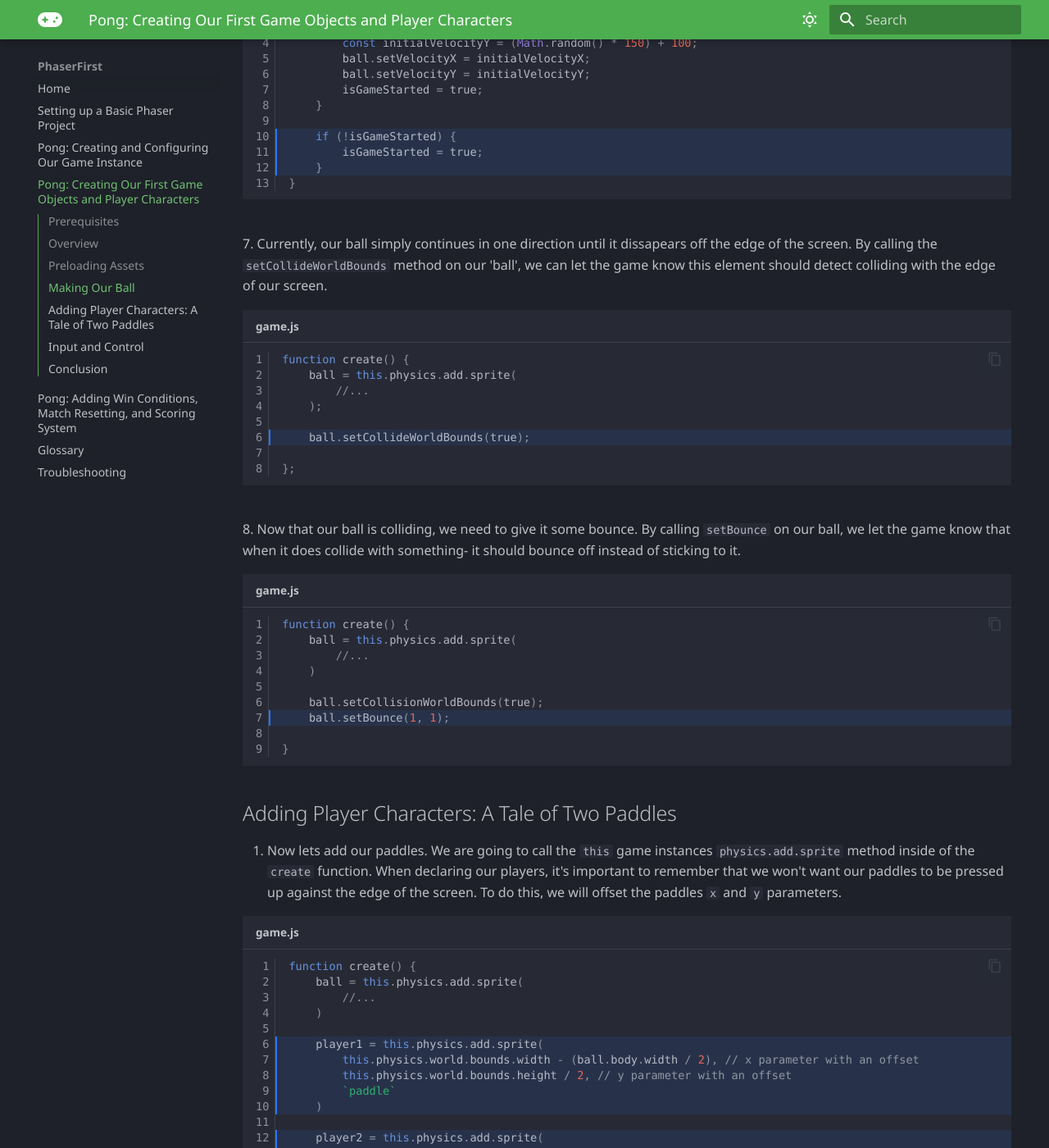
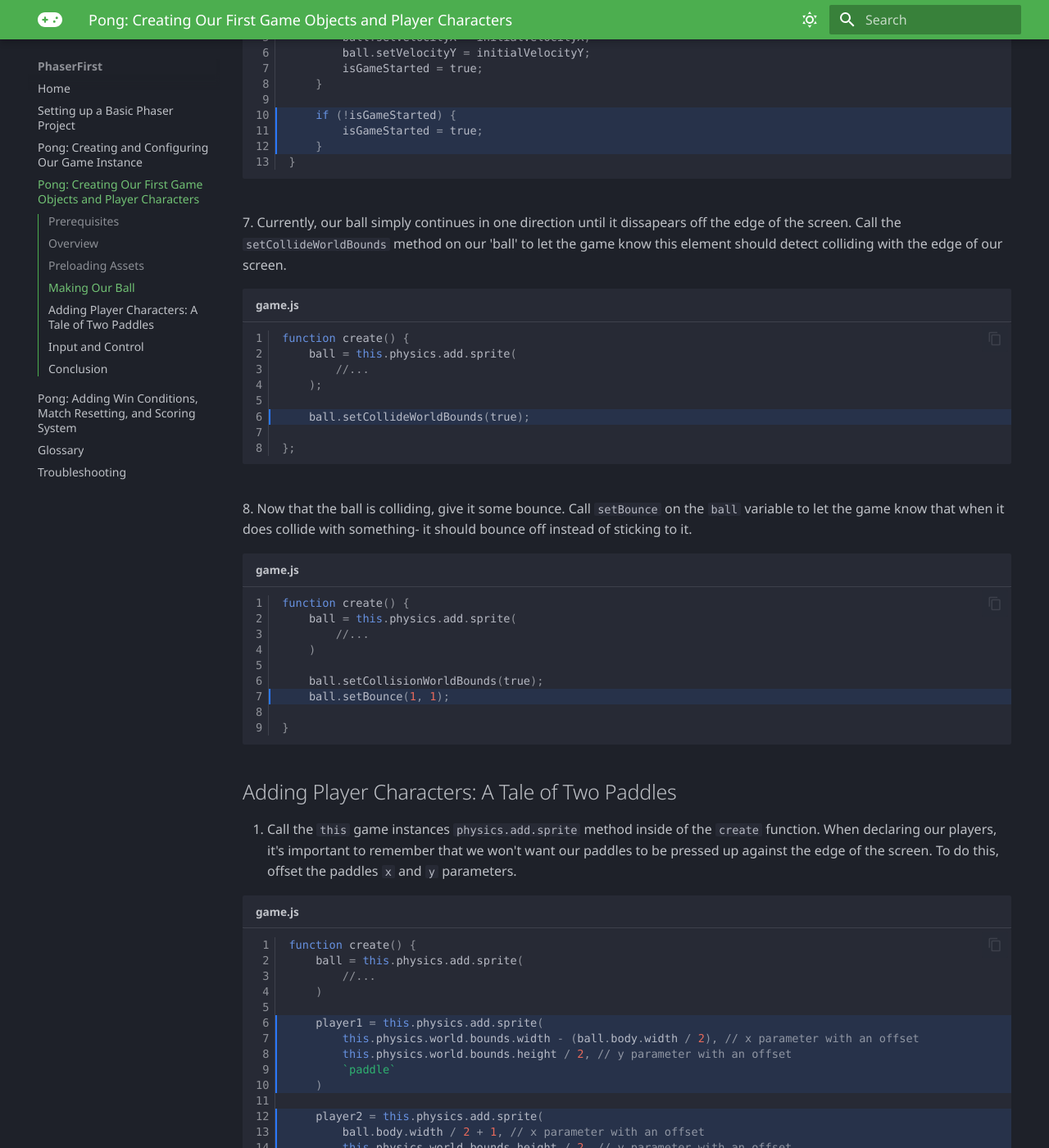
Before and after one commit to ndgeniebla/phaser-mkdocs, an MkDocs documentation site: the page built from docs/03-creating-game-objects.md, in a window 1280 px wide and 1400 px high, scrolled down 2986 px. Shown: the whole window at 82% size. Built offline with MkDocs 1.6.1 and Material for MkDocs 9.7.7, drawn with Linux system fonts in a browser that asks for light colours; emoji names are drawn with the system emoji font; some web fonts are replaced; some of the changed text lies outside the part shown.

Commit message:
imperative

````diff
--- a/docs/03-creating-game-objects.md
+++ b/docs/03-creating-game-objects.md
@@ -34,7 +34,7 @@ function preload() {
     This function tells the game instance to pre-load the images we want to use in the game itself. If you had other assets you wanted to load in such as music or animations, you would define them here as well using their respective `load` methods.
 
 <br>
-2. directly above the create function we are going to define some variables and one `keys` object to use inside of our create and update functions. We will use these variables throughout our examples
+2. directly above the create function, define some variables and one `keys` object to use inside of our create and update functions. These variables are used throughout our examples.
 
 ```JS title="game.js" linenums="1" hl_lines="1-6"
 
@@ -58,7 +58,7 @@ function create() {
     You might be wondering why we declare `keys` as an object and `cursors` as an empty variable. This is because of how Phaser recognizes keys - it treats all your arrow keys as one pre-defined object called `cursors`, other keys have to have their purpose defined individually. You'll notice as you continue through these instructions - we use slightly different language when creating our inputs - make sure to pay attention to the differences as they do not work interchangeably.
 
 <br>
-3. Inside the `create()` function, we are going to `add` our first game object: the ball. by calling `this` game instances `add.sprite` method we can add a sprite (our preloaded image asset) to the ball, and place it in the center of our board. We find the center by dividing `this` game instances `width` and `height` properties by two and settign those as the `x` and `y` coordinates for the ball.
+3. Inside the `create()` function, `add` your first game object: the ball. by calling `this` game instances `add.sprite` method it adds a sprite (our preloaded image asset) to the ball, and places it in the center of our board. Find the center by dividing `this` game instances `width` and `height` properties by two and settign those as the `x` and `y` coordinates for the ball.
 
 ```JS title="game.js" linenums="1" hl_lines="4-7"
 
@@ -75,7 +75,7 @@ let ball;
 ```
 
 <br>
-4. moving to our update function in the same file, we are now going to add some behavior to our game objects. First, let's start by setting the initial velocity for our ball value to get it moving.
+4. moving to our update function in the same file, add some behavior to our game objects. First, set the initial velocity for our ball value to get it moving.
 
 ```JS title="game.js" linenums="1" hl_lines="2-3 5-6"
 
@@ -90,7 +90,7 @@ function update() {
 ```
 
 <br>
-5. To ensure the balls location only `updates` when the game is started, we will add an `if` statement that contains all the code inside of our update function. Inside this if statement, we will reference our `isGameStarted` vvariable.
+5. To ensure the balls location only `updates` when the game is started, add an `if` statement that contains all the code inside of our update function. Inside this if statement, reference our `isGameStarted` variable.
 
 
 ```JS title="game.js" linenums="1" hl_lines="2 8"
@@ -112,7 +112,7 @@ function function update() {
     at this point your ball might have stopped moving. Don't worry! This is intended behavior at the moment as we have not set our `isGameStarted` variable to true. This means everytime the game calls the update function - it sees the `isGameStarted` variable is falsey and skips moving the ball.
 
 <br>
-6. To ensure the ball starts moving when the game is started- we are going to add a simple `if` that sets `isGameStarted` to true when the game calls the `update` function for the first time.
+6. To ensure the ball starts moving when the game is started- add an `if` statement that sets `isGameStarted` to true when the game calls the `update` function for the first time.
 
 ```JS title="game.js" linenums="1" hl_lines="10-12"
 
@@ -134,7 +134,7 @@ function function update() {
 
 
 <br>
-7. Currently, our ball simply continues in one direction until it dissapears off the edge of the screen. By calling the `setCollideWorldBounds` method on our 'ball', we can let the game know this element should detect colliding with the edge of our screen.
+7. Currently, our ball simply continues in one direction until it dissapears off the edge of the screen. Call the `setCollideWorldBounds` method on our 'ball' to let the game know this element should detect colliding with the edge of our screen.
 
 ```JS title="game.js" linenums="1" hl_lines="6"
 function create() {
@@ -150,7 +150,7 @@ function create() {
 ```
 
 <br>
-8. Now that our ball is colliding, we need to give it some bounce. By calling `setBounce` on our ball, we let the game know that when it does collide with something- it should bounce off instead of sticking to it.
+8. Now that the ball is colliding, give it some bounce. Call `setBounce` on the `ball` variable to let the game know that when it does collide with something- it should bounce off instead of sticking to it.
 
 ```JS title="game.js" linenums="1"  hl_lines="7"
 function create() {
@@ -168,7 +168,7 @@ function create() {
 
 ## Adding Player Characters: A Tale of Two Paddles
 
-1. Now lets add our paddles. We are going to call the `this` game instances `physics.add.sprite` method inside of the `create` function. When declaring our players, it's important to remember that we won't want our paddles to be pressed up against the edge of the screen. To do this, we will offset the paddles `x` and `y` parameters.
+1. Call the `this` game instances `physics.add.sprite` method inside of the `create` function. When declaring our players, it's important to remember that we won't want our paddles to be pressed up against the edge of the screen. To do this, offset the paddles `x` and `y` parameters.
 
 
 ```JS title="game.js" linenums="1" hl_lines="6-10 12-16"
@@ -225,7 +225,7 @@ function create() {
 
 
 <br>
-2. Now lets add collision to our paddles. When adding collision- you have to use seperate methods for collision between game objects and a game object and the world. `this.physics.add.collider` takes two game objects as inputs and creates collision between those two objects. `gameObject.setCollideWorldBounds` adds collision between a game object and your screen.
+2. Now add collision to the paddles. When adding collision- you have to use seperate methods for collision between game objects and a game object and the world. `this.physics.add.collider` takes two game objects as inputs and creates collision between those two objects. `gameObject.setCollideWorldBounds` adds collision between a game object and your screen.
 
 ``` JS title="game.js" linenums="1" hl_lines="14-15 17-18"
 
@@ -252,7 +252,7 @@ function create() {
 ```
 
 <br>
-3. Next, we need to ensure that when the ball makes contact with our paddle, the paddle does not move -  they are `immovable`. We do this by calling the `setImmovable` method on both player objects iniside the create function.
+3. Next, we need to ensure that when the ball makes contact with our paddle, the paddle does not move -  they are `immovable`. Call the `setImmovable` method on both player objects iniside the create function.
 
 
 
@@ -283,7 +283,7 @@ function create() {
 ## Input and Control
 
 <br>
-1. Back inside our create function, lets call `this` game instances `input.keybord.addKey` and `this.input.keyboard.createCursorKeys`. This will add these keys to our gameInstance letting it know to watch these keys for events.
+1. Inside our create function, call `this` game instances `input.keybord.addKey` and `this.input.keyboard.createCursorKeys` to add these keys to our gameInstance. This lets it know to watch these keys for events.
 
 ``` JS title="game.js" linenums="1" hl_lines="4-5 9"
 
@@ -301,7 +301,7 @@ function create() {
 ```
 
 <br>
-2. Now inside our `update` function, we are going to tell the game what to do when these `cursors` or `keys` are pressed and what to do when they are not. We can do so using `if` statements wrapped around some behavior for our paddles. In this case, we will make it so that triggering these events causes our paddles to gain or lose velocity.
+2. Inside our `update` function, we are going to tell the game what to do when these `cursors` or `keys` are pressed and what to do when they are not. We can do so using `if` statements wrapped around some behavior for our paddles. In this case, we will make it so that triggering these events causes our paddles to gain or lose velocity. Add the if statements.
 
 
 ``` JS title="game.js" linenums="1" hl_lines="4-6 8-10 12-14 16-18"
@@ -338,7 +338,7 @@ function update() {
     If you wanted to make a game where a character moves left and right, you would have to use the same strategy for the X axis.
 
 <br>
-3. Now we need to make sure that when a key is not being pressed, the paddles stop. We can do this by calling the `player1` and `player2` `setVelocityY` methods in the update function and assigning a velocity of 0 to the paddles.
+3. Make sure that when a key is not being pressed, the paddles stop. Call the `player1` and `player2` `setVelocityY` methods in the update function and assigning a velocity of 0 to the paddles.
 
 ``` JS title="game.js" linenums="1" hl_lines="4-5"
 
@@ -368,7 +368,7 @@ function update() {
 ```
 
 <br>
-4. Now inside our update function, we are going to clamp the balls velocity. We can do this by referring to our paddlespeed inside of an if condition, and changing the balls behavior if it gets to fast. By setting both these traits - we lock the ball into moving at one speed- perfect!
+4. Inside our update function, clamp the balls velocity. Do this by referring to our paddlespeed inside of an if condition, and changing the balls behavior if it gets to fast or slow. By setting both these traits - we lock the ball into moving at one speed- perfect!
 
 ``` JS title="game.js" linenums="1" hl_lines="15-17 19-21"
 
````
